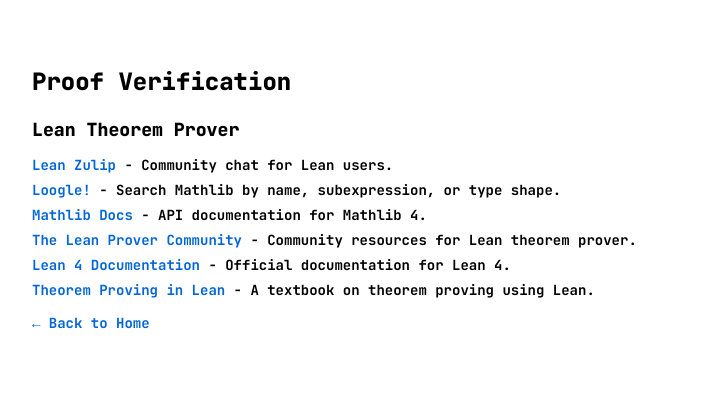
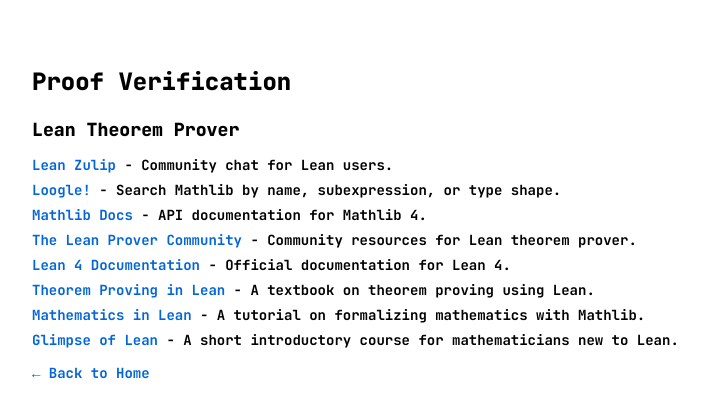
Before and after one commit to 0stellensatz/links, a Jekyll site: the page built from page_lean.md, in a window 1280 px wide. Shown: the top 418 px of the page, without its empty margins (240-947 px from the left). Built offline with Jekyll 4.4.1, drawn with Linux system fonts in a browser that asks for light colours.

Commit message:
Add Mathematics in Lean and Glimpse of Lean
Co-Authored-By: Claude Opus 5 (1M context) <noreply@anthropic.com>

```diff
--- a/_data/links_lean.yml
+++ b/_data/links_lean.yml
@@ -18,3 +18,9 @@
   - title: "Theorem Proving in Lean"
     url: "https://lean-lang.org/theorem_proving_in_lean4/"
     description: "A textbook on theorem proving using Lean."
+  - title: "Mathematics in Lean"
+    url: "https://leanprover-community.github.io/mathematics_in_lean/"
+    description: "A tutorial on formalizing mathematics with Mathlib."
+  - title: "Glimpse of Lean"
+    url: "https://github.com/PatrickMassot/GlimpseOfLean"
+    description: "A short introductory course for mathematicians new to Lean."
```
